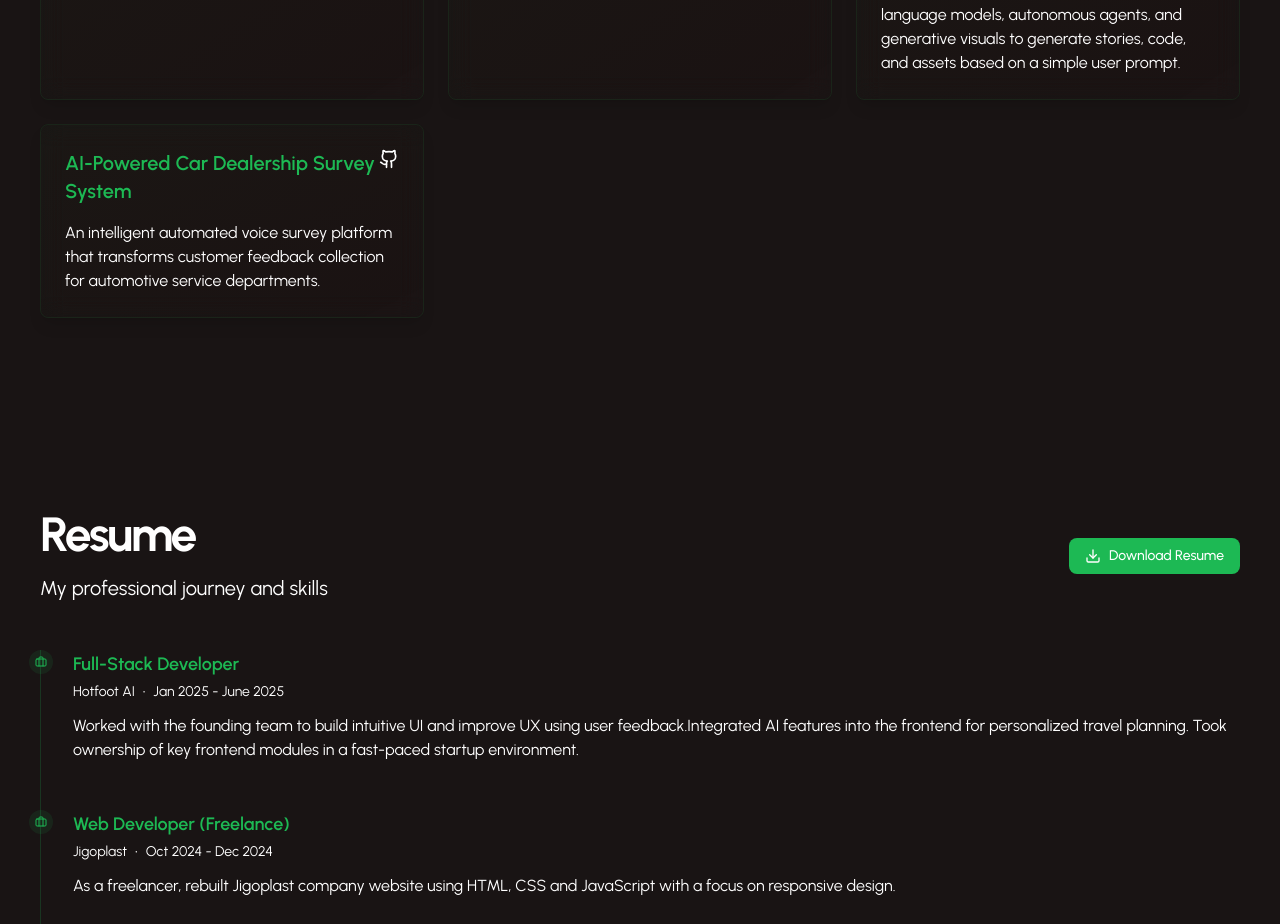
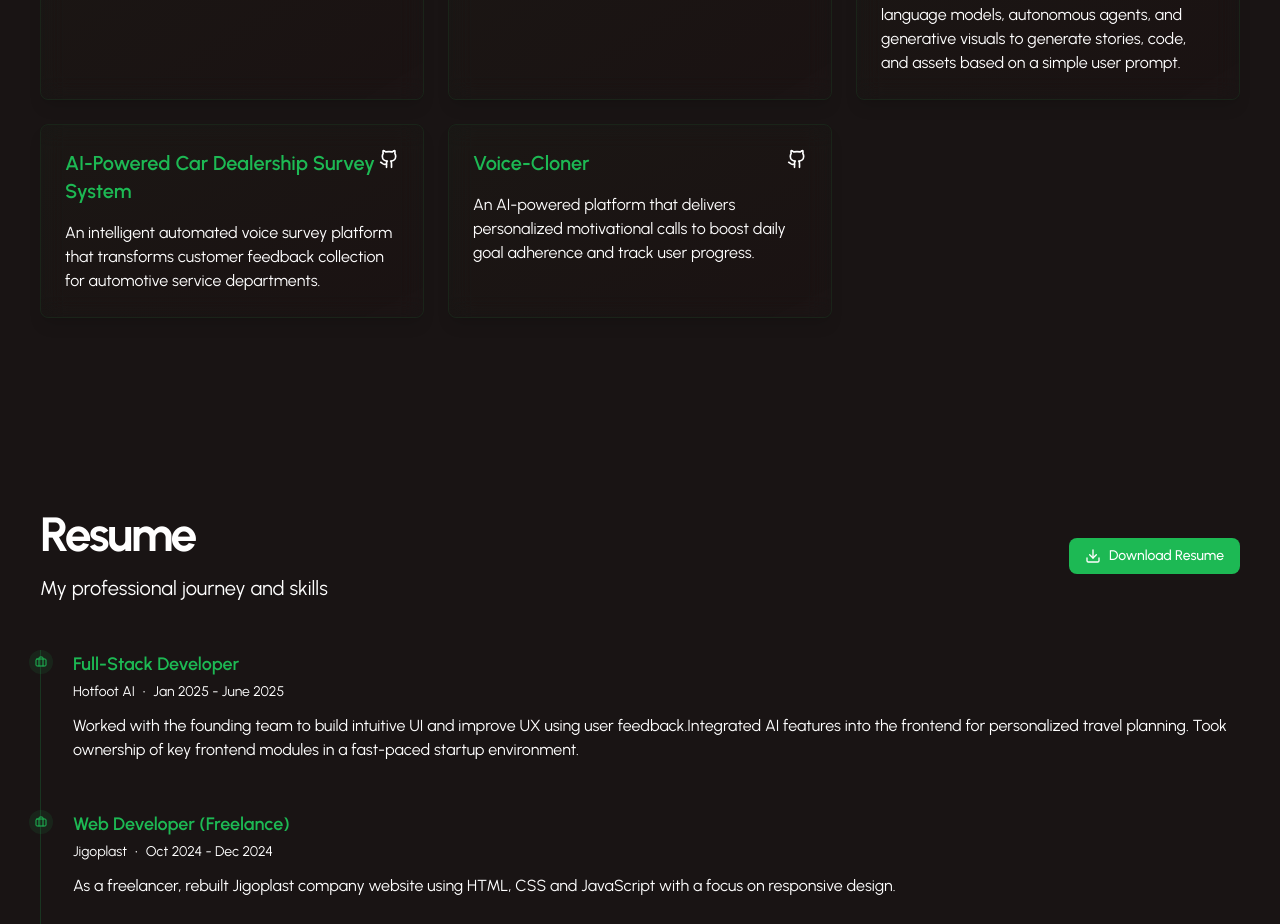
Before and after one commit to srijantelang-work/Portfolio, a Next.js app: page / in a window 1280 px wide. Shown: the part 1420-2344 px from the top of the page. Built offline with nearby package versions, Linux system fonts and the light colour scheme.

Commit message:
feat: add Voice-Cloner AI motivational platform to projects

```diff
--- a/src/app/page.tsx
+++ b/src/app/page.tsx
@@ -130,6 +130,25 @@ const projects: Project[] = [
     featured: true,
     completedAt: '2024-03',
     githubUrl: 'https://github.com/Srijan272002/voice-AI-survey'
+  },
+  {
+    id: '8',
+    title: 'Voice-Cloner',
+    description: 'An AI-powered platform that delivers personalized motivational calls to boost daily goal adherence and track user progress.',
+    longDescription: 'Voice-Cloner is an innovative AI platform that combines voice cloning technology with motivational coaching. The system creates personalized motivational calls using AI-generated voices, helping users stay committed to their daily goals and providing comprehensive progress tracking. Features include custom voice generation, automated scheduling, goal tracking, and performance analytics.',
+    image: '/projects/voice-cloner.jpeg',
+    technologies: [
+      { name: 'AI' },
+      { name: 'Voice Cloning' },
+      { name: 'Python' },
+      { name: 'Machine Learning' },
+      { name: 'Audio Processing' },
+      { name: 'Goal Tracking' }
+    ],
+    category: 'ai',
+    featured: true,
+    completedAt: '2024-04',
+    githubUrl: 'https://github.com/Srijan272002/voicecloner'
   }
 ]
 
```
